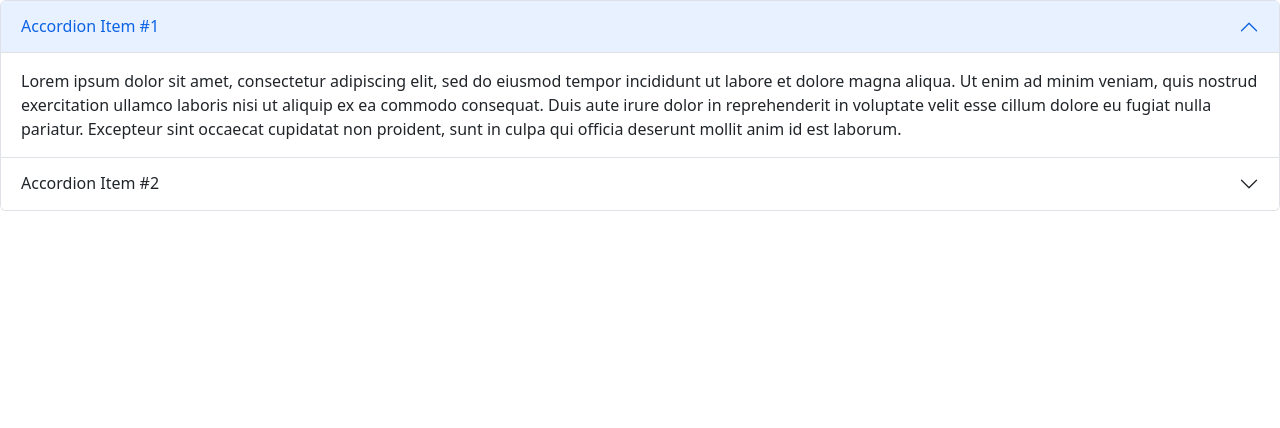
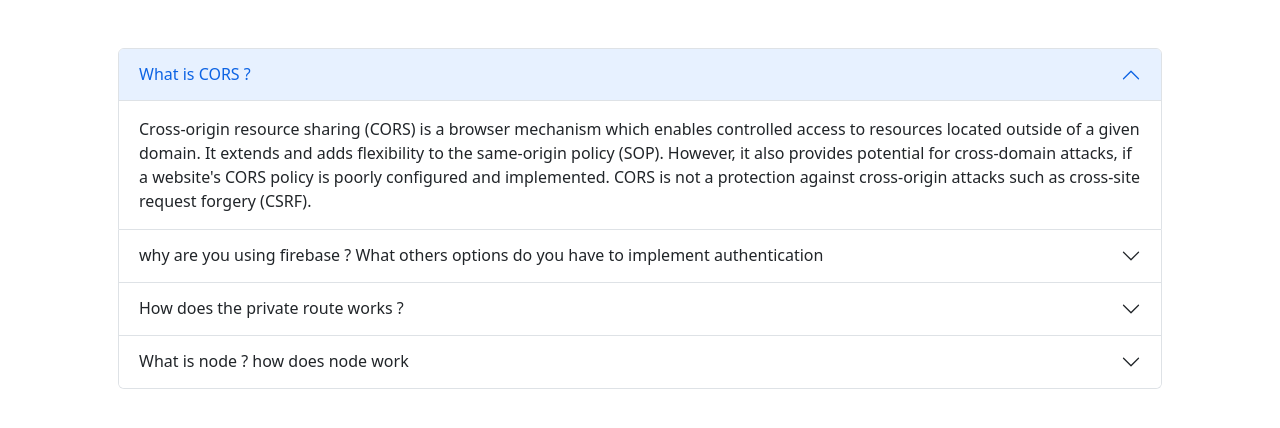
Before and after one commit to Labib44/learn-will-bd-client, a React (Create React App) app: page /blog in a window 1280 px wide. Shown: the top 428 px of the page. Built offline with nearby package versions, Linux system fonts and the light colour scheme; no server answers.

Commit message:
Added blog page

```diff
--- a/src/firebase/firebase.config.js
+++ b/src/firebase/firebase.config.js
@@ -5,12 +5,12 @@ import { initializeApp } from "firebase/app";
 
 // Your web app's Firebase configuration
 const firebaseConfig = {
-  apiKey: "AIzaSyAHjWMftg-YpuGfi5YzntPbojHVJgjpjSo",
-  authDomain: "learn-will-bd.firebaseapp.com",
-  projectId: "learn-will-bd",
-  storageBucket: "learn-will-bd.appspot.com",
-  messagingSenderId: "717882940118",
-  appId: "1:717882940118:web:78cef6098b99b4100e8777"
+  apiKey: process.env.REACT_APP_apikey,
+  authDomain: process.env.REACT_APP_authDomain,
+  projectId: process.env.REACT_APP_projectId,
+  storageBucket: process.env.REACT_APP_storageBucket,
+  messagingSenderId: process.env.REACT_APP_messagingSenderId,
+  appId: process.env.REACT_APP_appId,
 };
 
 // Initialize Firebase
--- a/src/pages/Blog/Blog.js
+++ b/src/pages/Blog/Blog.js
@@ -3,30 +3,34 @@ import Accordion from 'react-bootstrap/Accordion';
 
 const Blog = () => {
     return (
-        <div>
+        <div className='container p-5'>
             <Accordion defaultActiveKey="0">
                 <Accordion.Item eventKey="0">
-                    <Accordion.Header>Accordion Item #1</Accordion.Header>
+                    <Accordion.Header>What is CORS ?</Accordion.Header>
                     <Accordion.Body>
-                        Lorem ipsum dolor sit amet, consectetur adipiscing elit, sed do
-                        eiusmod tempor incididunt ut labore et dolore magna aliqua. Ut enim ad
-                        minim veniam, quis nostrud exercitation ullamco laboris nisi ut
-                        aliquip ex ea commodo consequat. Duis aute irure dolor in
-                        reprehenderit in voluptate velit esse cillum dolore eu fugiat nulla
-                        pariatur. Excepteur sint occaecat cupidatat non proident, sunt in
-                        culpa qui officia deserunt mollit anim id est laborum.
+                    Cross-origin resource sharing (CORS) is a browser mechanism which enables controlled access to resources located outside of a given domain. It extends and adds flexibility to the same-origin policy (SOP). However, it also provides potential for cross-domain attacks, if a website's CORS policy is poorly configured and implemented. CORS is not a protection against cross-origin attacks such as cross-site request forgery (CSRF).
                     </Accordion.Body>
                 </Accordion.Item>
                 <Accordion.Item eventKey="1">
-                    <Accordion.Header>Accordion Item #2</Accordion.Header>
+                    <Accordion.Header>why are you using firebase ? What others options do you have to implement authentication</Accordion.Header>
                     <Accordion.Body>
-                        Lorem ipsum dolor sit amet, consectetur adipiscing elit, sed do
-                        eiusmod tempor incididunt ut labore et dolore magna aliqua. Ut enim ad
-                        minim veniam, quis nostrud exercitation ullamco laboris nisi ut
-                        aliquip ex ea commodo consequat. Duis aute irure dolor in
-                        reprehenderit in voluptate velit esse cillum dolore eu fugiat nulla
-                        pariatur. Excepteur sint occaecat cupidatat non proident, sunt in
-                        culpa qui officia deserunt mollit anim id est laborum.
+                    Firebase is a free service that lets users log in with their Google account. Firebase is a good choice if you plan to either write a brand-new application or rewrite an existing one from scratch. Additionally, Firebase helps in the easy storing and retrieval of dynamic content. If you decide to develop the application without any form of custom coding the backend, Firebase makes this easy. Firebase is also serverless which means that Firebase runs on the cloud and you don’t need a physical server that’s constantly running.
+                    <br/>
+                    Token Authentication: A token is a material device that is used to access secure systems. Common forms include a dongle, card, or RFID chip. A token makes it more difficult for a hacker to access an account since they must have long credentials and the tangible device itself, which is much harder for a hacker to obtain.
+                    </Accordion.Body>
+                </Accordion.Item>
+                <Accordion.Item eventKey="2">
+                    <Accordion.Header>How does the private route works ?</Accordion.Header>
+                    <Accordion.Body>
+                       The react private route component renders child components (children) if the user is logged in. if not logged in the user is redirected to the / login page with the return url passed in the location state property.
+                    </Accordion.Body>
+                </Accordion.Item>
+                <Accordion.Item eventKey="2">
+                    <Accordion.Header>What is node ? how does node work</Accordion.Header>
+                    <Accordion.Body>
+                       Node.js is an open sourse, cross-platform, back-end javaScript runtime enviornment that runs on a javaScript Engine and executes javaScript code outSide a wab browser , which was designed to build scalable network application.
+                       <br/>
+                       It is used as backend service where javaScript works on the server-side of the application. This way javaScript is used on both fontEnd and backend.
                     </Accordion.Body>
                 </Accordion.Item>
             </Accordion>
--- a/src/pages/Error/Error.js
+++ b/src/pages/Error/Error.js
@@ -4,7 +4,7 @@ import { Link } from 'react-router-dom';
 const Error = () => {
     return (
 
-            <div className="container d-flex  justify-content-center">
+            <div className="container d-flex  justify-content-center p-5">
                 <div className="row">
                     <div className="col-md-12">
                         <div className="error-template">
--- a/src/shared/CheckOut/CheckOut.js
+++ b/src/shared/CheckOut/CheckOut.js
@@ -14,7 +14,7 @@ const CheckOut = () => {
     return (
 
 
-           <div className='d-flex  justify-content-center '>
+           <div className='container d-flex  justify-content-center '>
            <Card style={{ width: '25rem' }}>
                 <Card.Img variant="top" src={picture} />
                 <Card.Body>
--- a/src/shared/CourseDetails/CourseDetails.js
+++ b/src/shared/CourseDetails/CourseDetails.js
@@ -19,7 +19,7 @@ const CourseDetails = () => {
                     <Card.Text>
                     {details}
                     </Card.Text>
-                    <Button variant="primary"><Link className='text-black' to={'/'}>Home</Link></Button>
+                    <Link className='btn btn-outline-primary btn-lg' to={'/'}>Home</Link>
                 </Card.Body>
                 <Card.Footer className="d-flex justify-content-between align-items-center ">
                     <div className='m-2'>
--- a/src/shared/Login/Login.js
+++ b/src/shared/Login/Login.js
@@ -1,12 +1,12 @@
 import React, { useContext, useState } from 'react';
 import Button from 'react-bootstrap/Button';
 import Form from 'react-bootstrap/Form';
-import { FaGoogle, FaGithub } from "react-icons/fa";
+import { FaGoogle, FaGithub, FaFacebook } from "react-icons/fa";
 
 import ButtonGroup from 'react-bootstrap/ButtonGroup';
 import { AuthContext } from '../../context/AuthProvider/AuthProvider';
 import { GoogleAuthProvider } from 'firebase/auth';
-import { useLocation, useNavigate } from 'react-router-dom';
+import { Link, useLocation, useNavigate } from 'react-router-dom';
 
 
 
@@ -25,6 +25,7 @@ const Login = () => {
             .then(result => {
                 const user = result.user;
                 console.log(user);
+                navigate(from, {replace:true});
             })
             .catch(error => console.error(error))
     }
@@ -63,21 +64,21 @@ const Login = () => {
                     <Form.Label>Password</Form.Label>
                     <Form.Control type="password" name='password' placeholder="Password" required />
                 </Form.Group>
-                <Form.Group className="mb-3" controlId="formBasicCheckbox">
-                    <Form.Check type="checkbox" label="Check me out" />
-                </Form.Group>
+
                 <Button variant="primary" type="submit">
-                    Submit
+                    Login
                 </Button>
                 <Form.Text className="text-danger ms-5">
                     {error}
                 </Form.Text>
                 <br />
-                <ButtonGroup vertical>
+                <ButtonGroup >
                     <Button onClick={handealGoogle} className='m-2' variant="outline-success"><FaGoogle className='me-2'></FaGoogle> Login with Google</Button>
                     <Button className='m-2' variant="outline-primary"><FaGithub className='me-2'></FaGithub> Login with GitHub</Button>
+                    <Button className='m-2' variant="outline-primary"><FaFacebook></FaFacebook> Login with Facbook</Button>
 
                 </ButtonGroup>
+                <p>Don't have an account ?<Link to='/register'>Click hare</Link> </p>
             </Form>
         </div>
     );
--- a/src/shared/Register/Register.js
+++ b/src/shared/Register/Register.js
@@ -1,6 +1,7 @@
 import React, { useContext, useState } from 'react';
 import Button from 'react-bootstrap/Button';
 import Form from 'react-bootstrap/Form';
+import { Link } from 'react-router-dom';
 import { AuthContext } from '../../context/AuthProvider/AuthProvider';
 
 const Register = () => {
@@ -66,6 +67,7 @@ const Register = () => {
                 <Form.Text className="text-danger ms-5">
                     {error}
                 </Form.Text>
+                <p>Have an account ?<Link to='/login'>Click hare</Link> </p>
             </Form>
         </div>
     );
```
